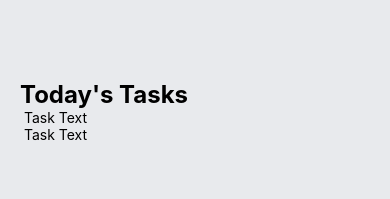
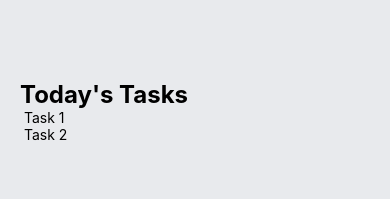
Before and after one commit to BackendExpert/TodoApp, a React Native app in the folder todoList/: screen / in a window 390 px wide. Shown: the top 199 px of the page. Built offline with nearby package versions, Linux system fonts and the light colour scheme.

Commit message:
Update Task.js
Co-Authored-By: JehanKandy  <jehankandy@gmail.com>

```diff
--- a/todoList/components/Task.js
+++ b/todoList/components/Task.js
@@ -1,10 +1,10 @@
 import React from 'react'
 import { View, Text, StyleSheet} from 'react-native'
 
-const Task = () => {
+const Task = (props) => {
   return (
     <View>
-        <Text> Task Text</Text>
+        <Text> {props.text} </Text>
     </View>
   )
 }
```
